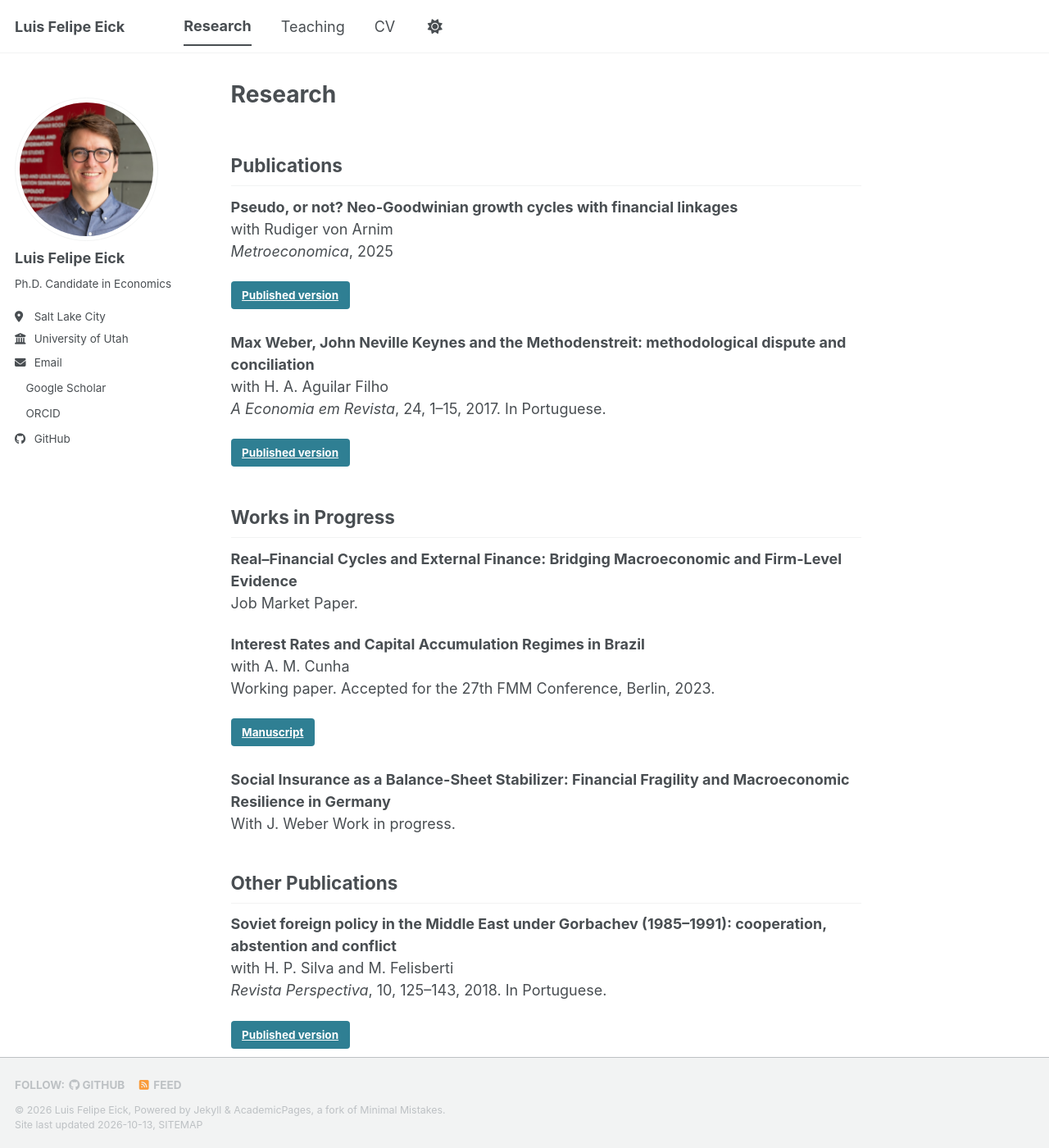
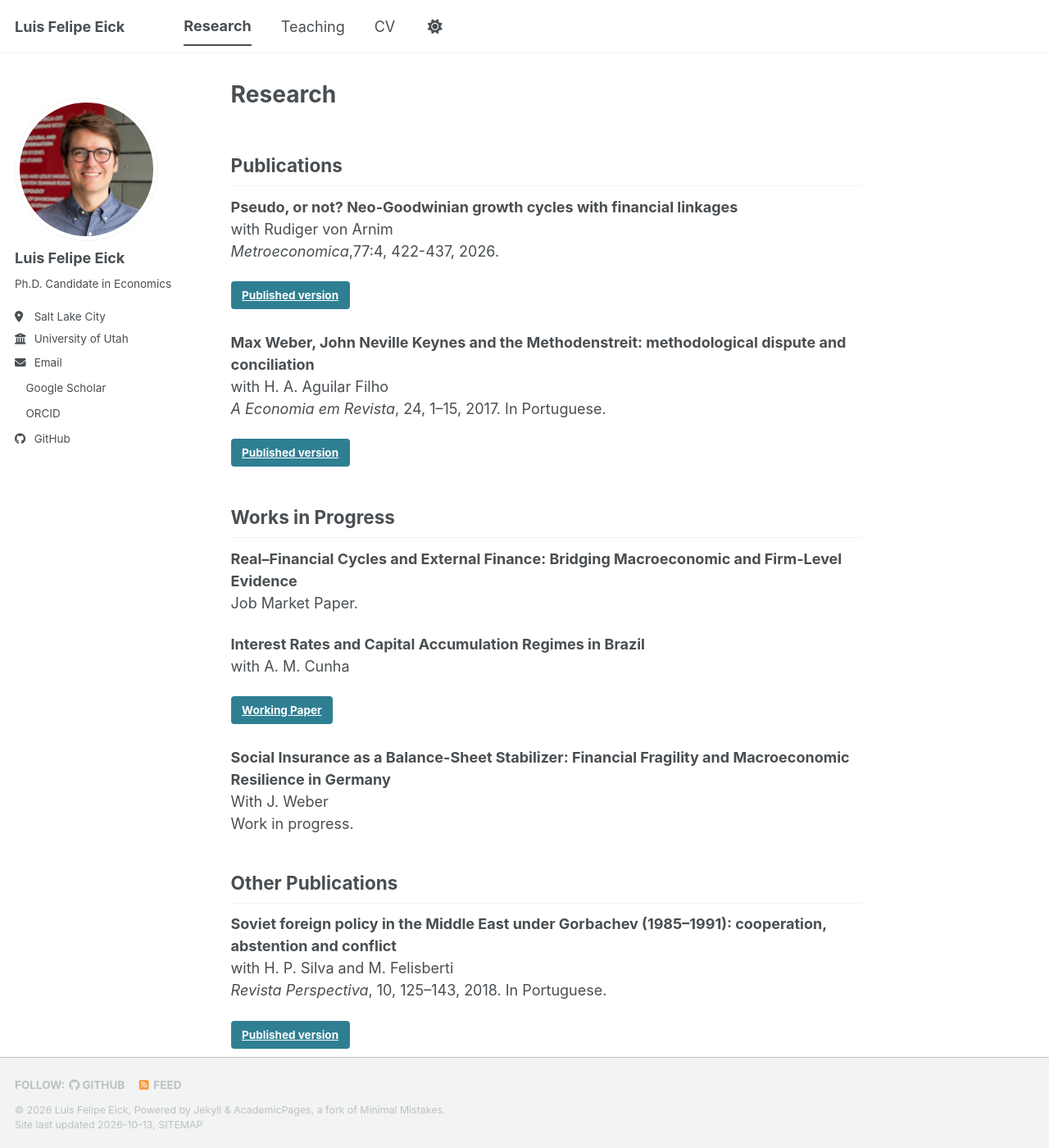
Before and after one commit to lfeick/lfeick.github.io, a Jekyll site: the page built from _pages/research.md, in a window 1280 px wide and 1400 px high. Shown: the whole window at 82% size. Built offline with Jekyll 4.4.1, drawn with Linux system fonts in a browser that asks for light colours; a style sheet for code colours, icons or effects is not loaded.

Commit message:
Update research.md

```diff
--- a/_pages/research.md
+++ b/_pages/research.md
@@ -8,7 +8,7 @@ author_profile: true
 
 **Pseudo, or not? Neo-Goodwinian growth cycles with financial linkages**
 with Rudiger von Arnim
-*Metroeconomica*, 2025
+*Metroeconomica*,77:4, 422-437, 2026.
 
 [Published version](https://doi.org/10.1111/meca.70015){: .btn .btn--primary}
 
@@ -26,9 +26,8 @@ Job Market Paper.
 
 **Interest Rates and Capital Accumulation Regimes in Brazil**
 with A. M. Cunha
-Working paper. Accepted for the 27th FMM Conference, Berlin, 2023.
 
-[Manuscript](https://www.boeckler.de/data/downloads/IMK/FMM%20Konferenz%202023/v_2023_10_20_eick.pdf){: .btn .btn--primary}
+[Working Paper](https://www.boeckler.de/data/downloads/IMK/FMM%20Konferenz%202023/v_2023_10_20_eick.pdf){: .btn .btn--primary}
 
 **Social Insurance as a Balance-Sheet Stabilizer: Financial Fragility and Macroeconomic Resilience in Germany**
 With J. Weber
```
